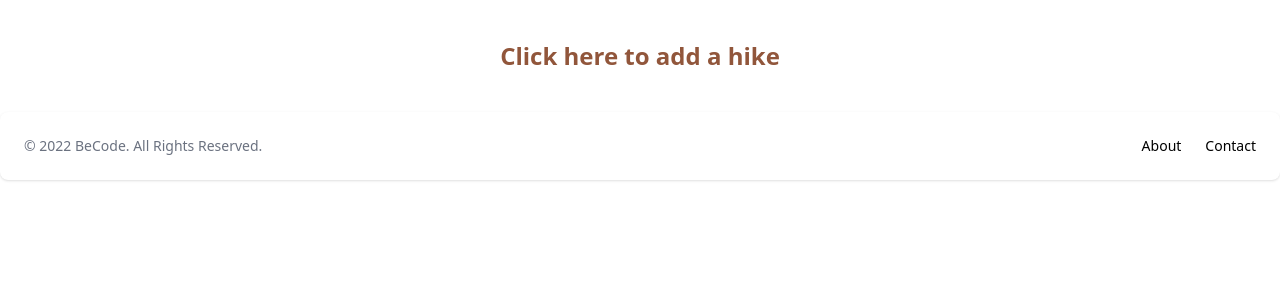
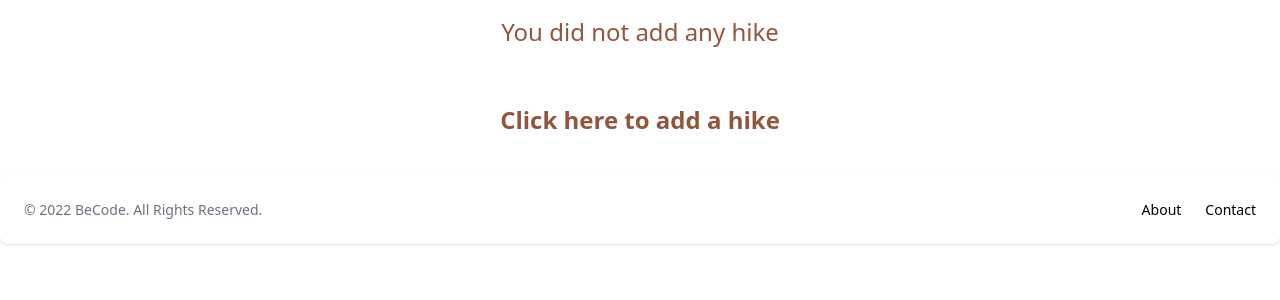
Before and after one commit to becodeorg/hamilton-7-hiking-project-anselme-kimberley-loic, a PHP site: template src/app/views/MyHikes.view.php in a window 1280 px wide. Shown: the part 72-372 px from the top of the page. Run offline with PHP 8.4, Linux system fonts and the light colour scheme; the template is opened without the code that fills it, so the values that code supplies are empty; style sheets or scripts are compiled from the project's sources.

Commit message:
Updating display on MyHikes

```diff
--- a/src/app/views/MyHikes.view.php
+++ b/src/app/views/MyHikes.view.php
@@ -1,11 +1,11 @@
 <?php if (sizeof($hikes) < 1):?>
+<p class="text-2xl text-brown-hike text-center font-medium p-4">You did not add any hike</p>
+<?php else: ?>
+<p class="text-2xl text-brown-hike text-center font-medium underline underline-offset-4">Your hikes : </p>
+<?php endif ?>
 <div class="flex justify-center p-10">
     <a href="/addhike" class="text-2xl text-brown-hike font-semibold">Click here to add a hike</a>
 </div>
-
-<?php else: ?>
-<p class="text-2xl text-brown-hike text-center font-semibold">Your hikes : </p>
-<?php endif ?>
 <div class="flex-col items-center justify-center">
     <?php foreach ($hikes as $hike) : ?>
         <div class="hike relative font-medium flex items-center content-center">
```
